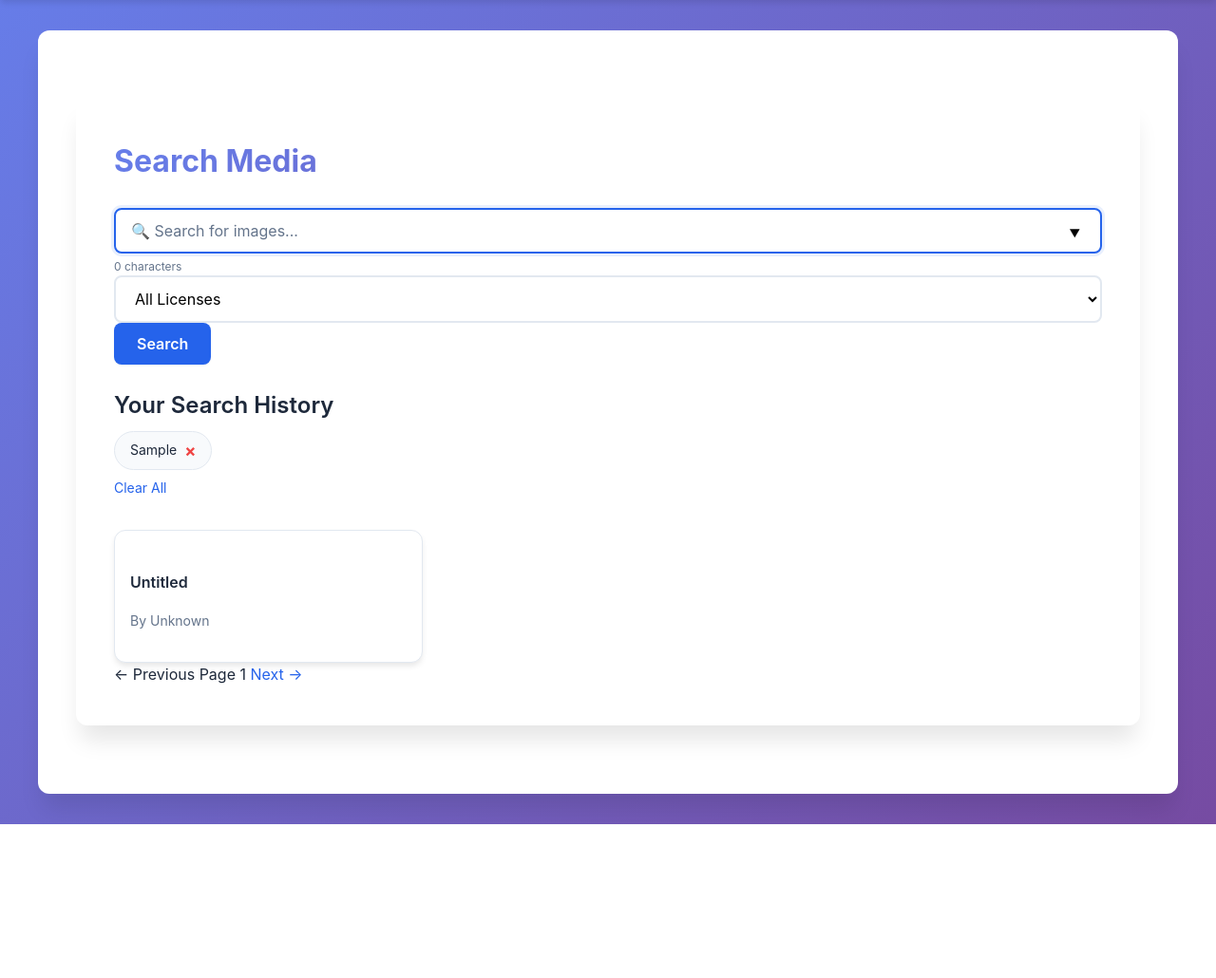
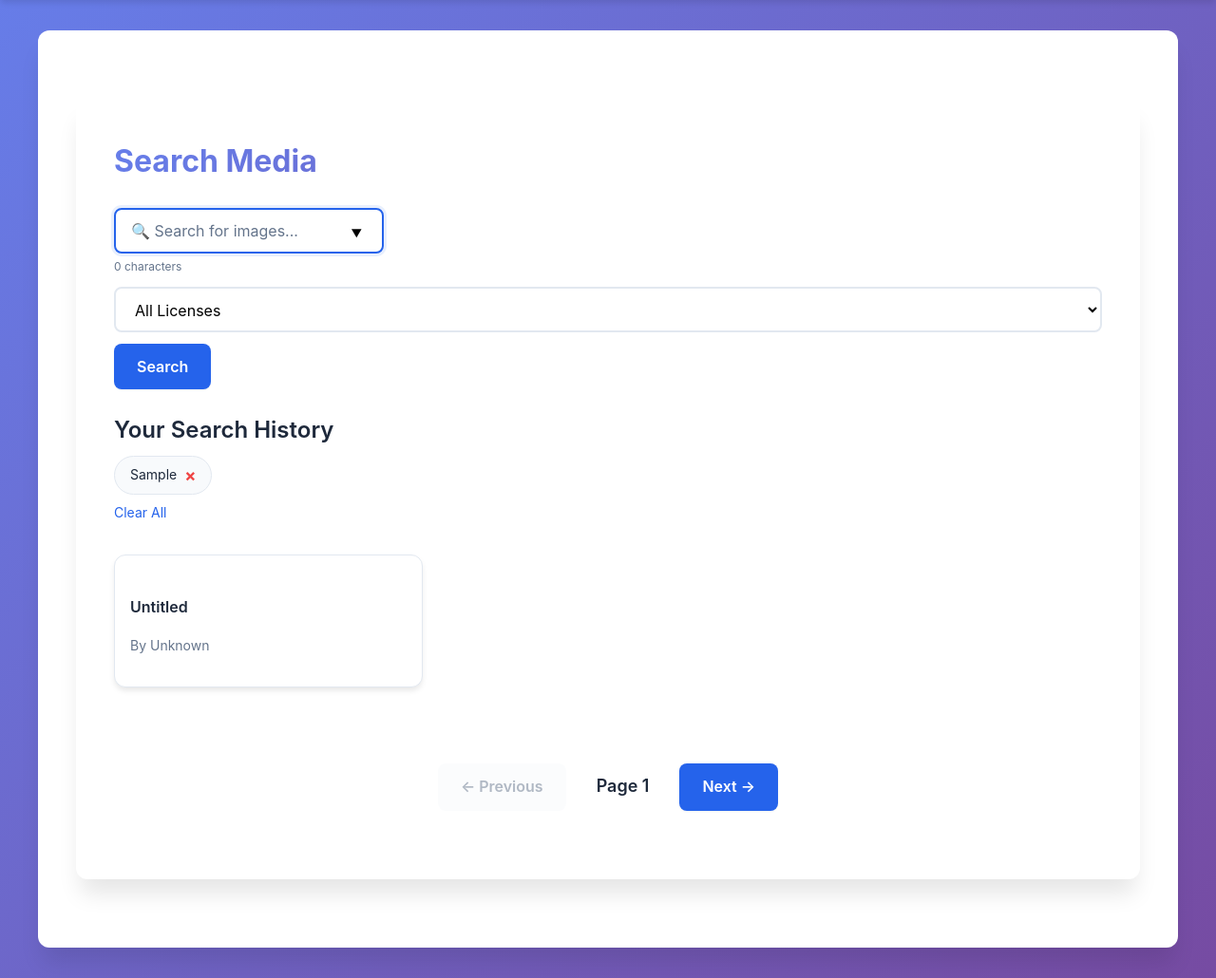
Before and after one commit to FestusMatsitsa/opensearchapp, a Django app: template media_app/templates/search.html in a window 1280 px wide. Shown: the part 58-1088 px from the top of the page at 95% size. Before the commit the page ends 926 px from the top, so only its background shows below. Run offline with Django 5.2, Linux system fonts and the light colour scheme; tables that the repository leaves empty hold one stand-in row (values such as "Sample post"); the template is opened without the code that fills it: values that come from a table or form of the project are taken from there, most other values are stand-ins (such as "Sample title", 1, 10 or a date in 2020).

Commit message:
Update site styling

```diff
--- a/static/css/styles.css
+++ b/static/css/styles.css
@@ -183,6 +183,116 @@ select:focus {
 
 input[type="text"]::placeholder {
     color: var(--text-muted);
+}
+
+/* Search Form Styles */
+.search-form {
+    margin-bottom: 1.5rem;
+}
+
+.form-row {
+    display: flex;
+    align-items: center;
+    gap: 0.75rem;
+    flex-wrap: wrap;
+}
+
+.search-input-container {
+    position: relative;
+    display: inline-block;
+}
+
+.search-input {
+    width: 280px;
+    padding: 0.75rem 1rem;
+    padding-right: 2.5rem;
+    border: 2px solid var(--border-color);
+    border-radius: var(--radius-md);
+    font-size: 1rem;
+    transition: var(--transition);
+    background: var(--bg-white);
+    font-family: inherit;
+    height: 48px;
+}
+
+.search-input:focus {
+    outline: none;
+    border-color: var(--primary-color);
+    box-shadow: 0 0 0 3px rgba(37, 99, 235, 0.1);
+}
+
+.license-select {
+    padding: 0.75rem 1rem;
+    border: 2px solid var(--border-color);
+    border-radius: var(--radius-md);
+    font-size: 1rem;
+    background: var(--bg-white);
+    cursor: pointer;
+    height: 48px;
+    min-width: 150px;
+    transition: var(--transition);
+}
+
+.license-select:focus {
+    outline: none;
+    border-color: var(--primary-color);
+    box-shadow: 0 0 0 3px rgba(37, 99, 235, 0.1);
+}
+
+.search-button {
+    background: var(--primary-color);
+    color: white;
+    padding: 0.75rem 1.5rem;
+    border: none;
+    border-radius: var(--radius-md);
+    font-size: 1rem;
+    font-weight: 600;
+    cursor: pointer;
+    transition: var(--transition);
+    height: 48px;
+    white-space: nowrap;
+}
+
+.search-button:hover {
+    background: var(--primary-hover);
+    transform: translateY(-1px);
+}
+
+/* Clear button styles */
+.clear-search-btn {
+    position: absolute;
+    right: 12px;
+    top: 50%;
+    transform: translateY(-50%);
+    background: transparent;
+    border: none;
+    font-size: 1.25rem;
+    color: var(--text-muted);
+    cursor: pointer;
+    padding: 0;
+    width: 20px;
+    height: 20px;
+    display: none;
+    align-items: center;
+    justify-content: center;
+    border-radius: 50%;
+    transition: var(--transition);
+    z-index: 10;
+}
+
+.clear-search-btn:hover {
+    background: var(--bg-light);
+    color: var(--text-dark);
+}
+
+/* Character counter */
+.char-counter {
+    display: block;
+    margin-top: 0.25rem;
+    color: var(--text-muted);
+    font-size: 0.75rem;
+    text-align: left;
+    width: 280px;
 }
 
 /* Search Form Specific */
@@ -512,6 +622,23 @@ form label {
     form.flex button {
         width: 100%;
     }
+
+    /* Search Form Responsive */
+    .form-row {
+        flex-direction: column;
+        align-items: stretch;
+    }
+
+    .search-input,
+    .license-select,
+    .search-button {
+        width: 100%;
+        min-width: auto;
+    }
+
+    .char-counter {
+        width: 100%;
+    }
 }
 
 /* Accessibility */
@@ -525,9 +652,68 @@ html {
     scroll-behavior: smooth;
 }
 
+/* Pagination Controls */
+.pagination-controls {
+    display: flex;
+    justify-content: center;
+    align-items: center;
+    gap: 2rem;
+    margin-top: 3rem;
+    padding: 2rem 0;
+}
+
+.pagination-btn {
+    background: var(--primary-color);
+    color: white;
+    padding: 0.75rem 1.5rem;
+    border-radius: var(--radius-md);
+    text-decoration: none;
+    font-weight: 600;
+    transition: var(--transition);
+    box-shadow: var(--shadow-sm);
+}
+
+.pagination-btn:hover {
+    background: var(--primary-hover);
+    transform: translateY(-2px);
+    box-shadow: var(--shadow-md);
+    color: white;
+    text-decoration: none;
+}
+
+.pagination-btn-disabled {
+    background: var(--bg-light);
+    color: var(--text-muted);
+    padding: 0.75rem 1.5rem;
+    border-radius: var(--radius-md);
+    font-weight: 600;
+    cursor: not-allowed;
+    opacity: 0.5;
+}
+
+.page-info {
+    color: var(--text-dark);
+    font-weight: 600;
+    font-size: 1.125rem;
+}
+
+.results-info {
+    padding: 1rem;
+    background: var(--bg-light);
+    border-radius: var(--radius-md);
+    border-left: 4px solid var(--primary-color);
+}
+
+.no-results {
+    text-align: center;
+    padding: 3rem;
+    color: var(--text-muted);
+    font-size: 1.125rem;
+}
+
 /* Print Styles */
 @media print {
-    nav, button, .messages {
+    nav, button, .messages, .pagination-controls {
         display: none;
     }
 
```
